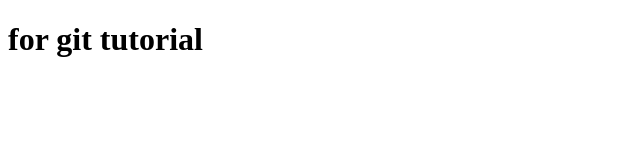
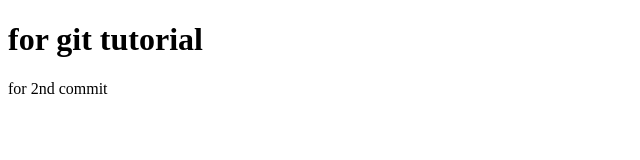
Before and after one commit to dulfackerhisham/datewithgit, a plain HTML site: page index.html in a window 1280 px wide. Shown: the whole page, without its empty margins (0-640 px from the left). Drawn offline with Linux system fonts and the light colour scheme.

Commit message:
2nd commit for me

```diff
--- a/index.html
+++ b/index.html
@@ -7,5 +7,6 @@
 </head>
 <body>
     <h1>for git tutorial</h1>
+    <p>for 2nd commit</p>
 </body>
 </html>
```
